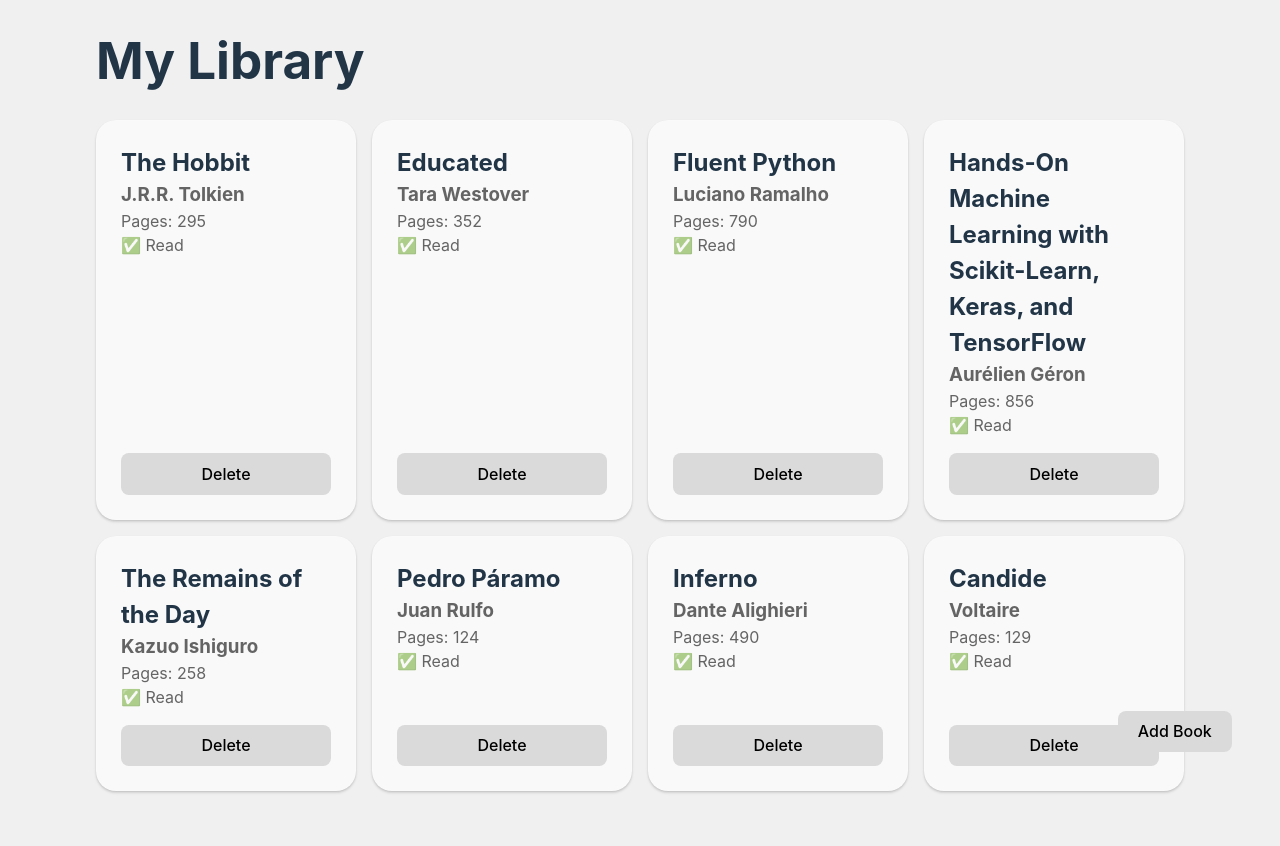
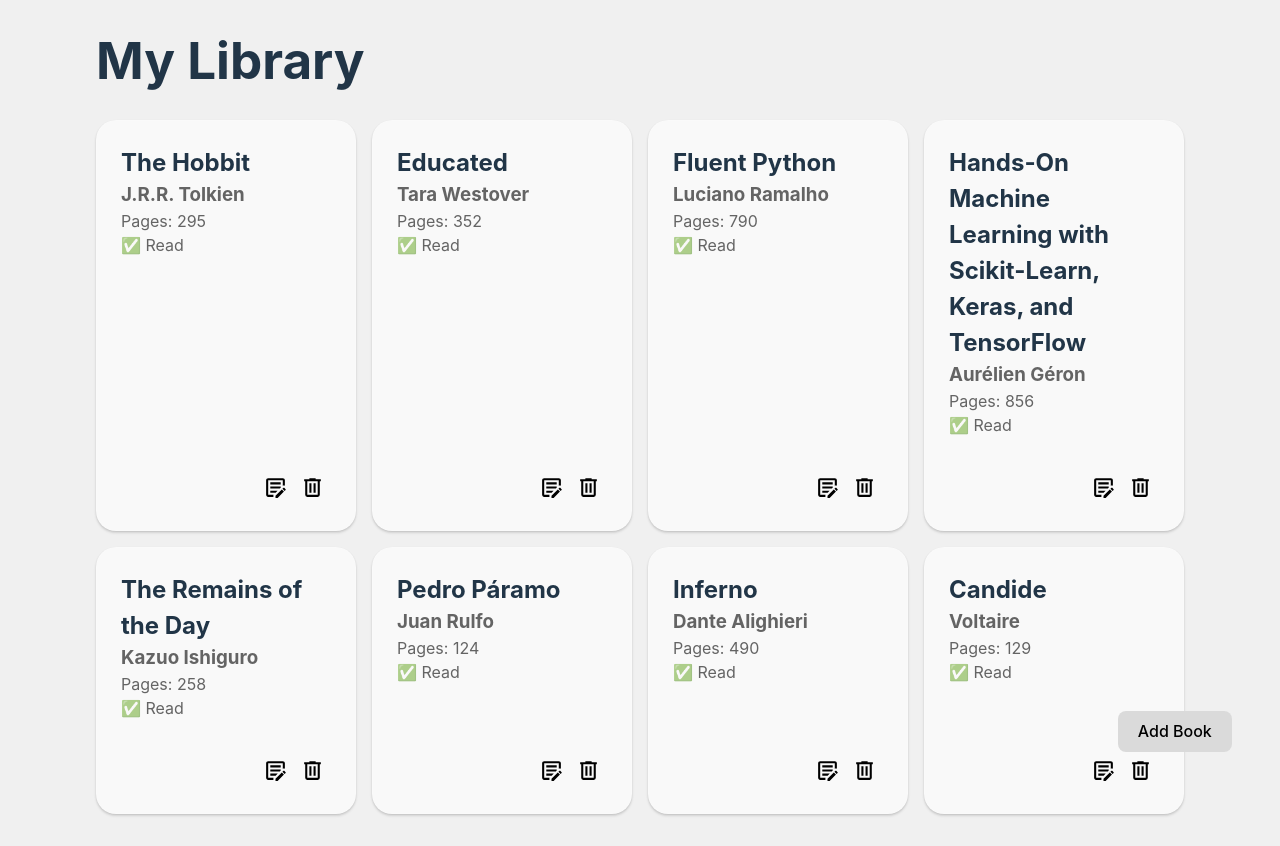
Before and after one commit to pricebenjamin/top-projects, a React (Vite) app: page / in a window 1280 px wide. Before the commit the page ends 823 px from the top, so only its background shows below. Built offline with nearby package versions, Linux system fonts and the light colour scheme.

Commit message:
Add edit and remove icons

```diff
--- a/src/App.css
+++ b/src/App.css
@@ -42,7 +42,6 @@
 
 .book:hover {
   background-color: var(--background-color-hover);
-  cursor: pointer;
 }
 
 .book .author,
@@ -54,8 +53,27 @@
   margin-bottom: 1rem;
 }
 
-.book button[name="delete"] {
+.book .actions {
+  align-self: flex-end;
   margin-top: auto;
+  display: flex;
+}
+
+.book button.icon {
+  background-color: inherit;
+  padding: 5px;
+  display: flex;
+  place-items: center;
+  transition: none;
+}
+
+.book button.icon:hover {
+  background-color: var(--action-button-hover-background);
+  border-color: var(--action-button-hover-background);
+}
+
+.book .icon img {
+  height: 25px;
 }
 
 dialog {
--- a/src/App.tsx
+++ b/src/App.tsx
@@ -2,6 +2,8 @@ import { useState, useRef } from "react";
 import { Book, Library } from "./library.ts";
 import { books } from "./data.js";
 import "./App.css";
+import trashIcon from "./icons/trash-can-outline.svg";
+import editIcon from "./icons/text-box-edit-outline.svg";
 
 export default function LibraryComponent() {
   const [library, setLibrary] = useState(() => initialLibrary());
@@ -194,24 +196,19 @@ function BookComponent({
   updateBook,
 }: BookComponentProps) {
   return (
-    <div className="book" onClick={updateBook}>
+    <div className="book">
       <h2 className="title">{title}</h2>
       <h3 className="author">{author}</h3>
       <p>{`Pages: ${pageCount}`}</p>
       {hasBeenRead && <p>✅ Read</p>}
-      {/* since the parent div also has an onClick handler, we need to
-          stop propagation if the delete button is pressed */}
-      <button type="button" name="delete" onClick={doNotPropagate(deleteBook)}>
-        Delete
-      </button>
+      <div className="actions">
+        <button type="button" className="icon" onClick={updateBook}>
+          <img src={editIcon} alt="Edit Details" title="Edit Details" />
+        </button>
+        <button type="button" className="icon" onClick={deleteBook}>
+          <img src={trashIcon} alt="Remove" title="Remove" />
+        </button>
+      </div>
     </div>
   );
 }
-
-function doNotPropagate(wrappedFn: () => void): React.MouseEventHandler {
-  function callback(event: React.MouseEvent) {
-    event.stopPropagation();
-    wrappedFn();
-  }
-  return callback;
-}
--- a/src/index.css
+++ b/src/index.css
@@ -11,6 +11,7 @@
   --background-color-hover: rgba(255, 255, 255, 0.05);
   --dialog-backdrop: rgba(0, 0, 0, 0.5);
   --book-border-color: rgba(255, 255, 255, 0.1);
+  --action-button-hover-background: rgba(255, 255, 255, 0.1);
 }
 
 a {
@@ -59,6 +60,7 @@ button:hover {
     --color-dim: rgba(0, 0, 0, 0.6);
     --background-color-hover: #ffffff;
     --dialog-backdrop: rgba(0, 0, 0, 0.3);
+    --action-button-hover-background: rgba(0, 0, 0, 0.05);
   }
   a:hover {
     color: #747bff;
```
Also changed, not shown: src/icons/text-box-edit-outline.svg (added), src/icons/trash-can-outline.svg (added).
